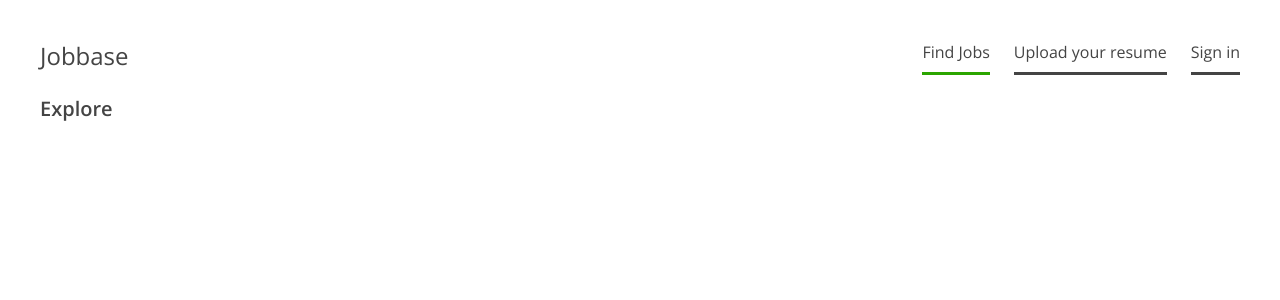
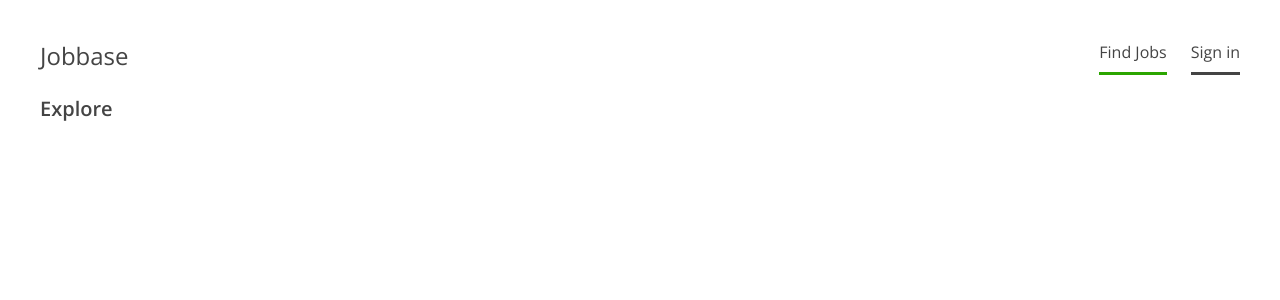
Before and after one commit to metablvk/jobbase-client, a React (Create React App) app: page / in a window 1280 px wide. Shown: the top 300 px of the page. Built offline with nearby package versions, Linux system fonts and the light colour scheme; no server answers.

Commit message:
Adjusted styling

```diff
--- a/src/routes/navigation/navigation.component.jsx
+++ b/src/routes/navigation/navigation.component.jsx
@@ -40,11 +40,12 @@ const Navigation = () => {
           <NavItem>
             <NavLink to='/'>Find Jobs</NavLink>
           </NavItem>
-          <NavItem>
-            <NavLink to='/upload-resume'>Upload your resume</NavLink>
-          </NavItem>
+
           {currentUser ? (
             <>
+              <NavItem>
+                <NavLink to='/upload-resume'>Upload your resume</NavLink>
+              </NavItem>
               <NavItem>
                 <NavLink as='span' onClick={signOutUser}>
                   Sign out
--- a/src/routes/navigation/navigation.styles.jsx
+++ b/src/routes/navigation/navigation.styles.jsx
@@ -65,7 +65,7 @@ export const SideNav = styled.ul`
       `
       : currentLocation === '/auth'
       ? `
-         ${NavItem}:nth-child(4) {
+         ${NavItem}:nth-child(3) {
           border-bottom: 0.3rem solid #2BA500;
         }
       `
```
